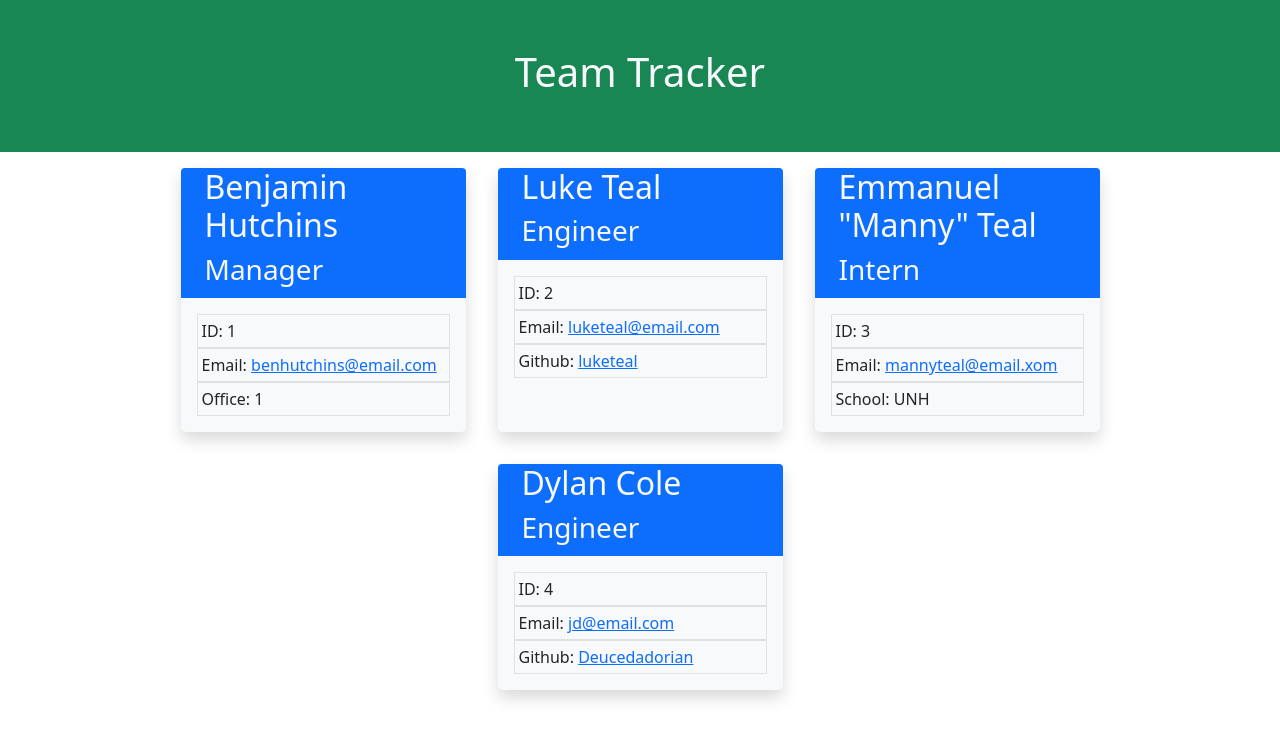
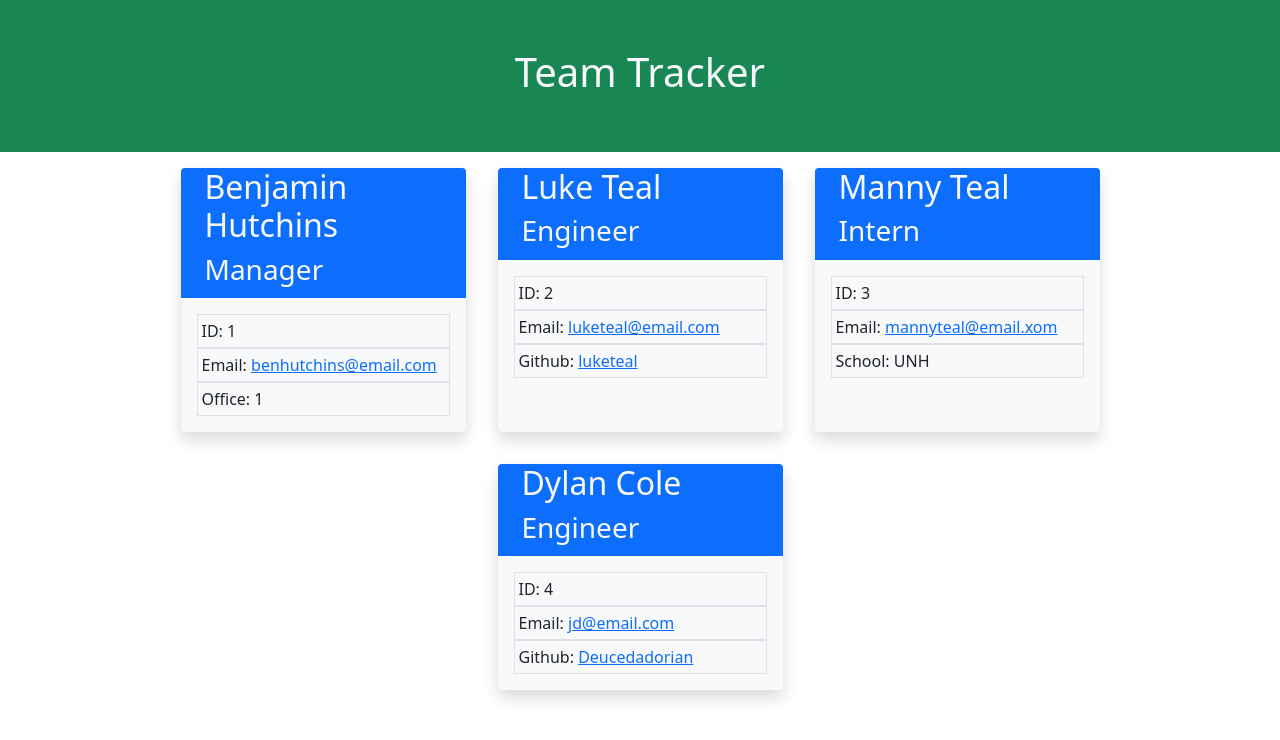
Before and after one commit to luketeal/teamtracker, a website: page assets/index.html in a window 1280 px wide. Drawn offline with nearby package versions, Linux system fonts and the light colour scheme.

Commit message:
update index example

```diff
--- a/assets/index.html
+++ b/assets/index.html
@@ -40,7 +40,7 @@
                 </div>
                 <div class="col-10 col-lg-3 m-3 text-center p-0 shadow rounded-3 bg-light">
                     <div class="container-fluid bg-primary pb-1 rounded-top">
-                        <h2 class="text-start text-light">Emmanuel "Manny" Teal</h2>
+                        <h2 class="text-start text-light">Manny Teal</h2>
                         <h3 class="text-start text-light">Intern</h3>
                     </div>
                     <div class="m-3">
```
Also changed, not shown: dist/index.html.
